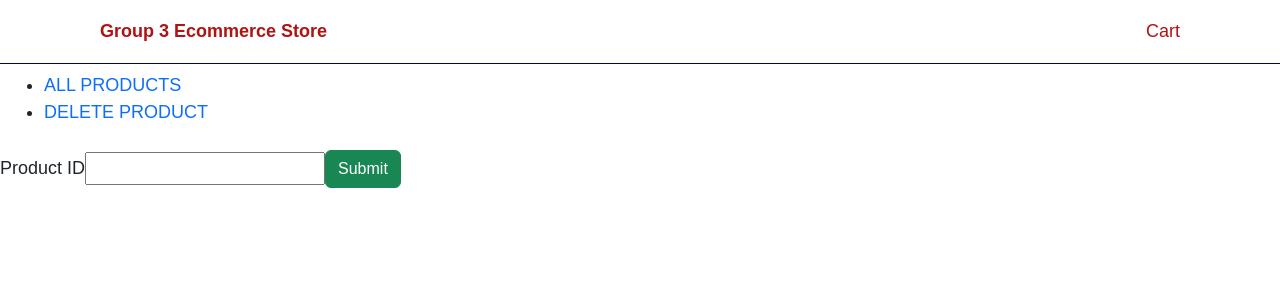
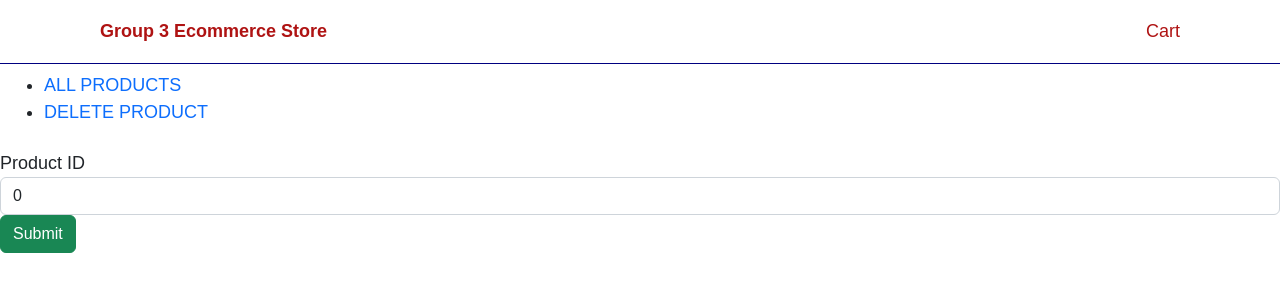
Before and after one commit to hcl-capstone/capstone-project-group-3, an Angular app in the folder ecommerce-frontend/: page /product-details-delete in a window 1280 px wide. Shown: the top 300 px of the page. Built offline with nearby package versions, Linux system fonts and the light colour scheme.

Commit message:
Delete function

```diff
--- a/ecommerce-frontend/src/app/app.module.ts
+++ b/ecommerce-frontend/src/app/app.module.ts
@@ -15,6 +15,8 @@ import { ProductListComponent } from './components/product-search/product-list/p
 import { ProductService } from './services/product.service';
 import { HomeComponent } from './home/home.component';
 import { ProductDetailsDeleteComponent } from './product-details-delete/product-details-delete.component';
+import { FormsModule } from '@angular/forms';
+
 
 @NgModule({
   declarations: [
@@ -33,7 +35,8 @@ import { ProductDetailsDeleteComponent } from './product-details-delete/product-
   imports: [
     BrowserModule,
     AppRoutingModule,
-    HttpClientModule
+    HttpClientModule,
+    FormsModule
   ],
   providers: [ProductService],
   bootstrap: [AppComponent]
--- a/ecommerce-frontend/src/app/common/product.ts
+++ b/ecommerce-frontend/src/app/common/product.ts
@@ -1,6 +1,7 @@
 import { ProductCategory } from "./product-category";
 
 export class Product{
+    productId?: number;
     productName?: string;
     stockCount?: number;
     dateCreated?: Date;
--- a/ecommerce-frontend/src/app/product-details-delete/product-details-delete.component.html
+++ b/ecommerce-frontend/src/app/product-details-delete/product-details-delete.component.html
@@ -4,9 +4,12 @@
       <div *ngIf="!submitted">
           <label for="productId">Product ID</label>
           <input
-            type="number"
-            id="productId"
-            name="productId"
+          type="number"
+          class="form-control"
+          id="productId"
+          required
+          [(ngModel)]="product.productId"
+          name="productId"
           />
         <button (click)= deleteProduct() class="btn btn-success">Submit</button>
       </div>
--- a/ecommerce-frontend/src/app/product-details-delete/product-details-delete.component.ts
+++ b/ecommerce-frontend/src/app/product-details-delete/product-details-delete.component.ts
@@ -1,4 +1,4 @@
-import { Component, OnInit } from '@angular/core';
+import { Component, Input, OnInit } from '@angular/core';
 import { Product } from 'src/app/common/product';
 import { ProductService } from 'src/app/services/product.service';
 import { Router } from '@angular/router';
@@ -11,7 +11,10 @@ import { Router } from '@angular/router';
 })
 export class ProductDetailsDeleteComponent implements OnInit {
 
-  productId: 0 | undefined;
+  //productId: 0 | undefined;
+  product : Product = {
+    productId:0
+  };
 
   submitted = false;
 
@@ -21,8 +24,15 @@ export class ProductDetailsDeleteComponent implements OnInit {
   }
 
   deleteProduct(): void {
-    this.productService.delete(this.productId)
-;
+    console.log(typeof this.product.productId);
+    this.productService.delete(this.product.productId)
+    .subscribe({
+      next: (res) => {
+        console.log(res);
+
+      },
+      error: (e) => console.error(e)
+    });
 }
 
 
--- a/ecommerce-frontend/src/app/services/product.service.ts
+++ b/ecommerce-frontend/src/app/services/product.service.ts
@@ -17,8 +17,9 @@ export class ProductService {
     return this.http.get<Product[]>(this.productUrl);
   }
 
-  delete(data: any): void {
-    this.http.delete(`http://localhost:8082/product/delete/${data}`);
+  delete(data: any): Observable<Product> {
+    console.log(`http://localhost:8082/product/delete/${data}`);
+    return this.http.delete(`http://localhost:8082/product/delete/${data}`);
   }
 
 }
```
